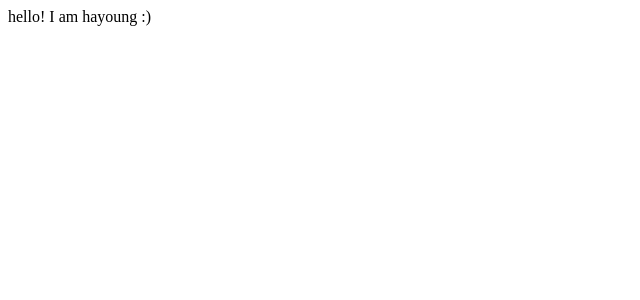
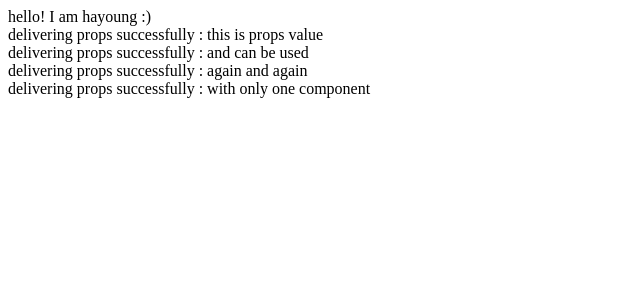
Before and after one commit to hayoung-jeremy/study_react, a React (Create React App) app: page / in a window 1280 px wide. Shown: the top 300 px of the page, without its empty margins (0-640 px from the left). Built offline with nearby package versions, Linux system fonts and the light colour scheme.

Commit message:
learning props

```diff
--- a/src/App.js
+++ b/src/App.js
@@ -3,10 +3,24 @@
 // 또한, 이 과정에서 실제 index.html파일에 추가되지는 않지만 local에서 내가 작성한 코드를 확인 가능
 // 즉, virtual DOM 을 활용하여 실시간으로 재렌더링해줌
 
+// props 를 활용하여 component 에서 children component 에게 정보를 보내보자
+// App 에서 정보를 MyComponent로 보낼꺼야
+function MyComponent ({ checkMessage }){
+  return (
+    <>
+      <div>delivering props successfully : { checkMessage }</div>
+    </>
+  )
+}
+
 function App() {
   return (
     <div className="App">
       hello! I am hayoung :)
+      <MyComponent checkMessage="this is props value" />
+      <MyComponent checkMessage="and can be used" />
+      <MyComponent checkMessage="again and again" />
+      <MyComponent checkMessage="with only one component" />
     </div>
   );
 }
```
